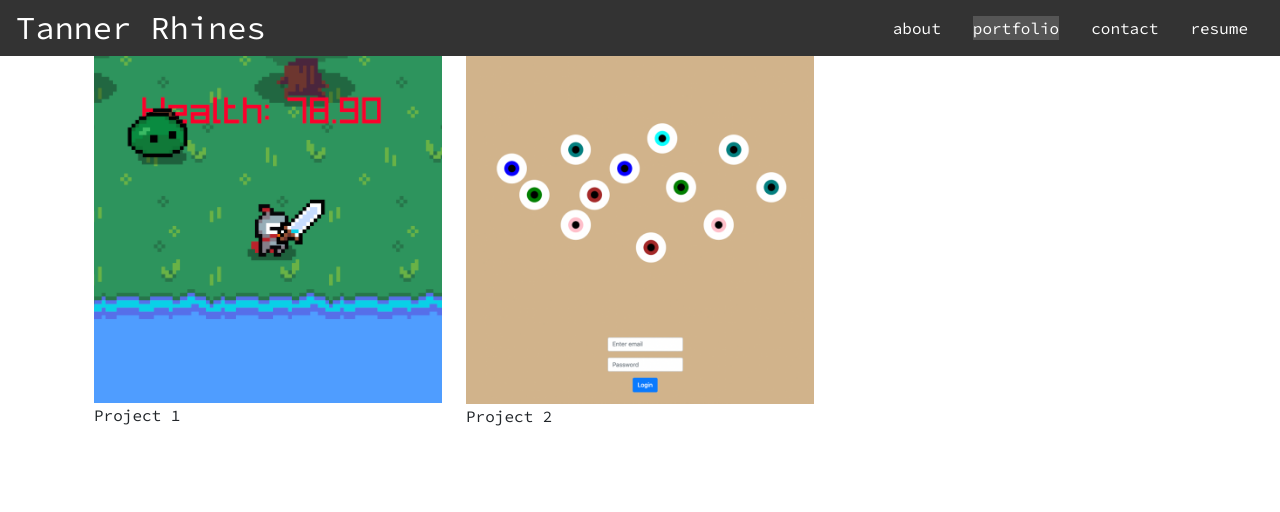
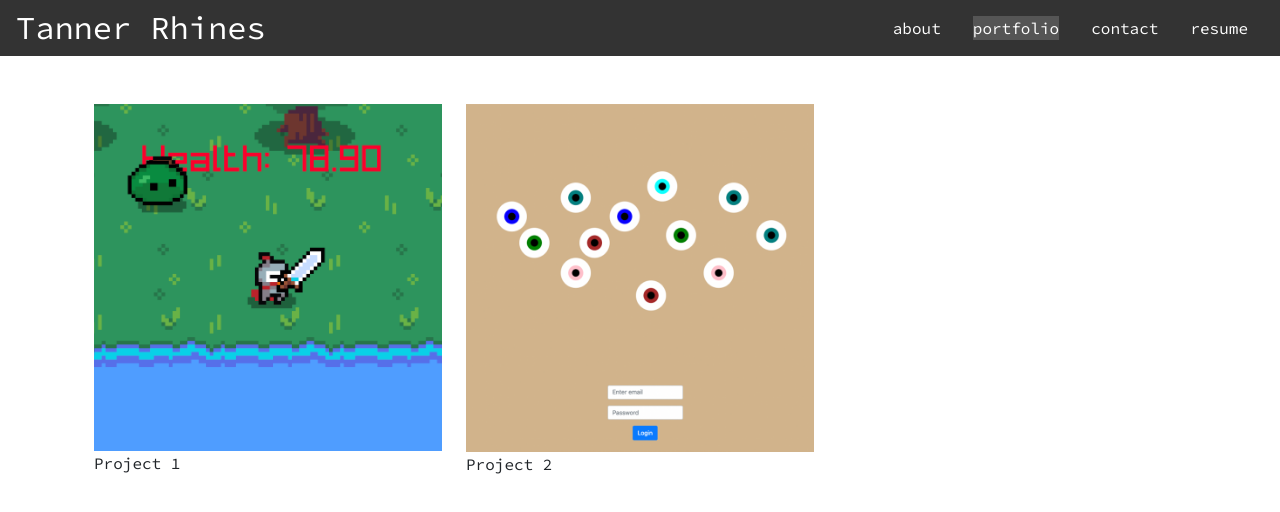
Before and after one commit to TannerRhines/ReactPortfolio, a React (Create React App) app in the folder react-portfolio/: page /portfolio in a window 1280 px wide. Shown: the top 512 px of the page. Built offline with nearby package versions, Linux system fonts and the light colour scheme.

Commit message:
added padding to top of grid

```diff
--- a/react-portfolio/src/pages/Project.js
+++ b/react-portfolio/src/pages/Project.js
@@ -2,7 +2,7 @@ import React from 'react';
 
 function Project({ imageSrc, altText, caption, projectLink }) {
   return (
-    <div className="col-12 col-sm-6 col-md-4">
+    <div className="col-12 col-sm-6 col-md-4 pt-5">
       <figure>
         <a className="d-block" href={projectLink}>
           <img src={imageSrc} alt={altText} className="img-fluid" />
```
